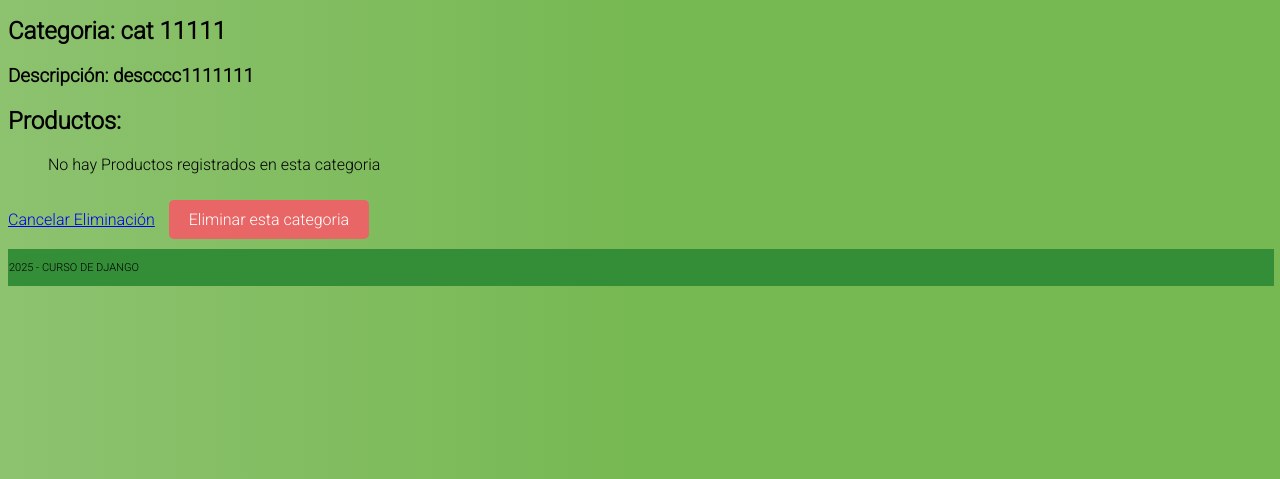
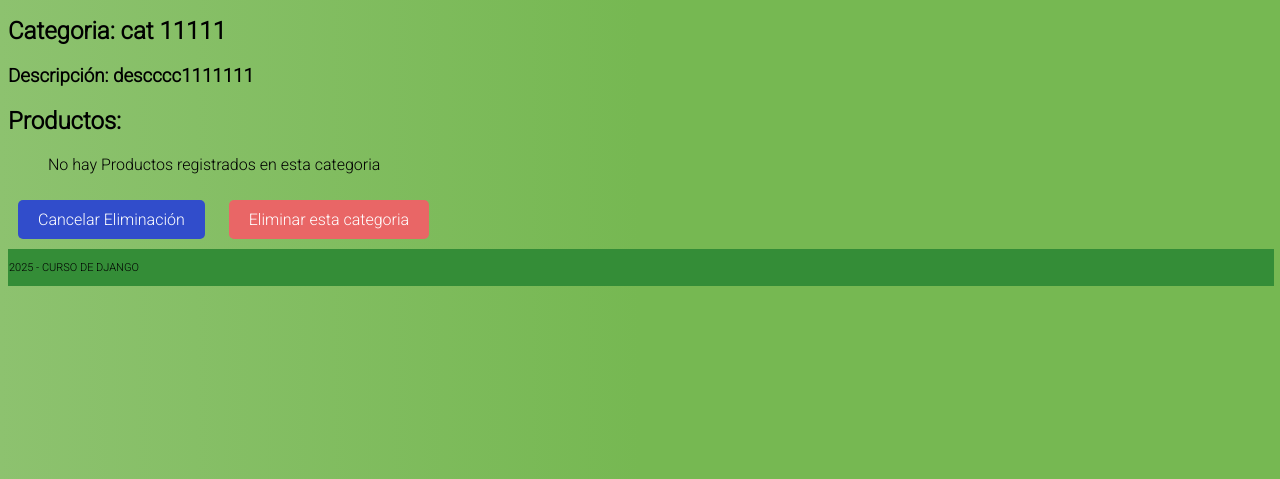
Before and after one commit to jtfrancov3/proyecto-django, a Django app: page /categoria/eliminar_pre/1 in a window 1280 px wide. Shown: the part 146-625 px from the top of the page. Run offline with Django 5.2, Linux system fonts and the light colour scheme; a user stored in the database is signed in; data comes from the database, SQL or seed files in the repository; both versions use the stored data as it was after the commit; data that the repository does not hold is empty.

Commit message:
Boton Corregido

```diff
--- a/usuarios/templates/usuarios/eliminar_categoria_pre.html
+++ b/usuarios/templates/usuarios/eliminar_categoria_pre.html
@@ -15,6 +15,6 @@
 
 </ol>
 
-<a href="{% url 'lista_categorias' %}"  class="btn_blue">Cancelar Eliminación</a>
+<a href="{% url 'lista_categorias' %}"  class="btn-blue">Cancelar Eliminación</a>
 <a href="{% url 'eliminar_categoria' categoria_id=categoria.id %}"  class="btn-red">Eliminar esta categoria</a>
 {% endblock  %}
```
Also changed, not shown: db.sqlite3.
